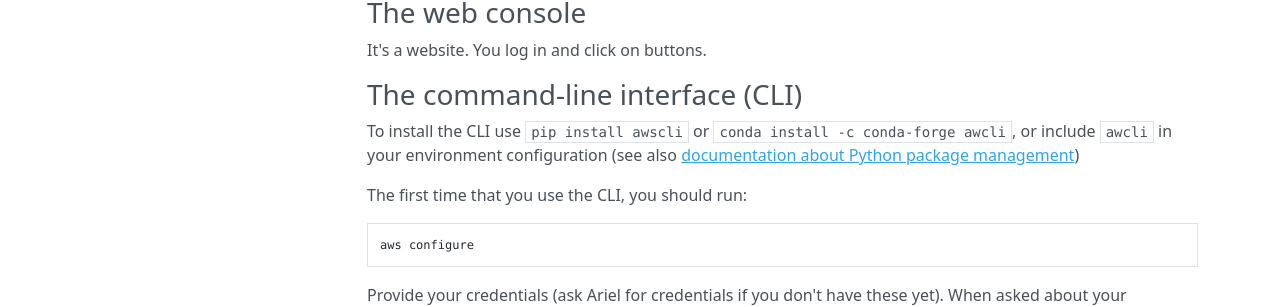
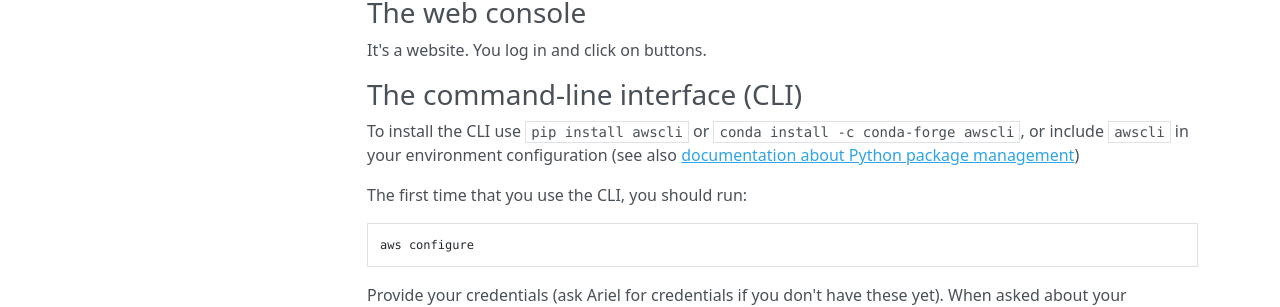
Before and after one commit to nrdg/afq, an MkDocs documentation site: the page built from docs/about/infrastructure/aws/getting_started.md, in a window 1280 px wide and 1345 px high. Shown: the part 339-646 px from the top of the window. Built offline with MkDocs 1.6.1, drawn with Linux system fonts in a browser that asks for light colours; nearby versions of some CDN libraries.

Commit message:
Fixes typo.

```diff
--- a/docs/about/infrastructure/aws/getting_started.md
+++ b/docs/about/infrastructure/aws/getting_started.md
@@ -13,8 +13,9 @@ It's a website. You log in and click on buttons.
 
 ### The command-line interface (CLI)
 
-To install the CLI use `pip install awscli` or `conda install -c conda-forge awcli`, or include
-`awcli` in your environment configuration (see also [documentation about Python package management](../installing_python_packages.md))
+To install the CLI use `pip install awscli` or `conda install -c conda-forge awscli`, or include
+`awscli` in your environment configuration
+(see also [documentation about Python package management](../installing_python_packages.md))
 
 The first time that you use the CLI, you should run:
 
```
